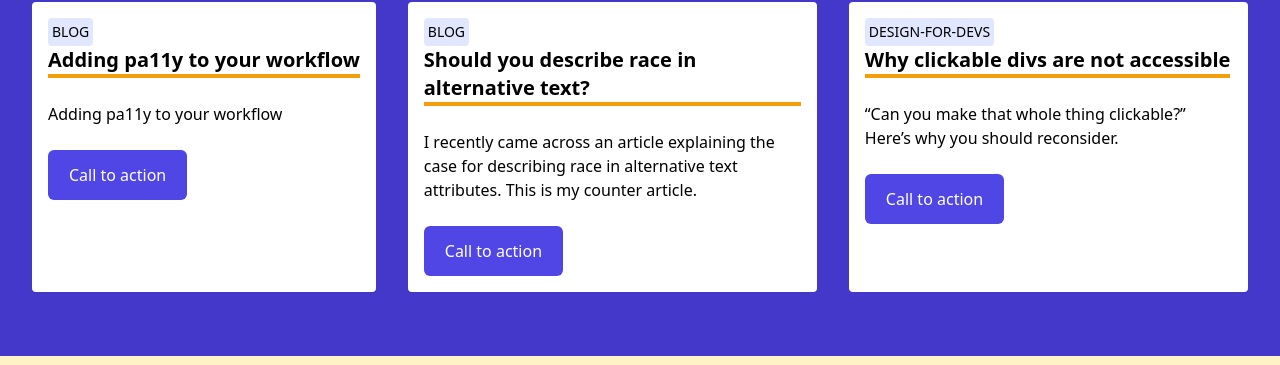
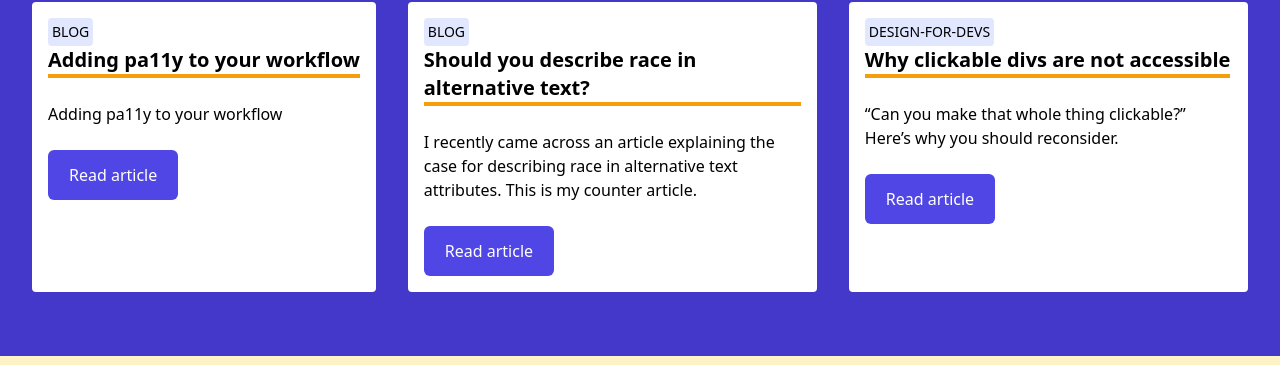
Before and after one commit to cannandev/plain-ole-jekyll-blog, a Jekyll site: the page built from index.md, in a window 1280 px wide. Shown: the part 725-1090 px from the top of the page. Built offline with Jekyll 4.4.1, drawn with Linux system fonts in a browser that asks for light colours.

Commit message:
Update latest article cta text.

```diff
--- a/_includes/components/latest-articles.html
+++ b/_includes/components/latest-articles.html
@@ -11,8 +11,7 @@
         <h3 class="font-bold text-xl border-b-4 border-b-amber-500">{{ post.title | escape }}</h3>
         <p class="mt-6">{{ post.excerpt }}</p>
         <a href="{{ post.url | relative_url }}"
-          class="inline-flex items-center justify-center px-5 py-3 mt-6 border border-transparent text-base font-medium rounded-md text-white bg-indigo-600 hover:bg-indigo-700 focus:outline-blue-500">Call
-          to action</a>
+          class="inline-flex items-center justify-center px-5 py-3 mt-6 border border-transparent text-base font-medium rounded-md text-white bg-indigo-600 hover:bg-indigo-700 focus:outline-blue-500">Read article</a>
       </div>
       {%- endfor -%}
       {%- endif -%}
```
